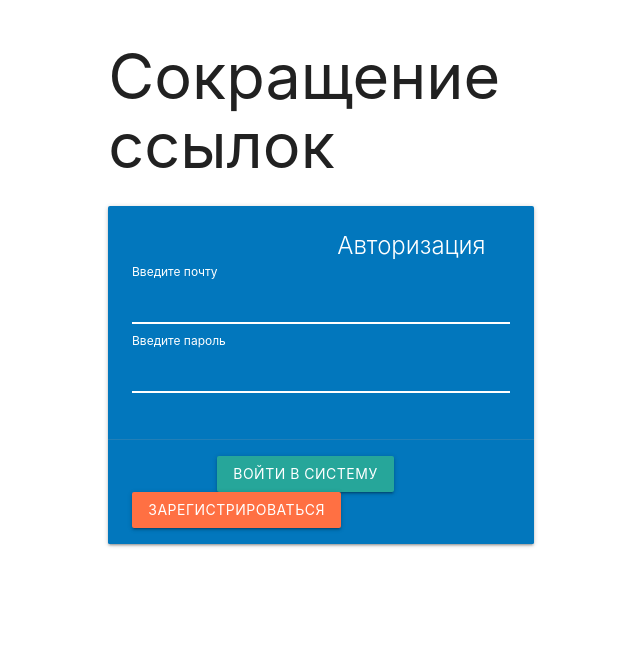
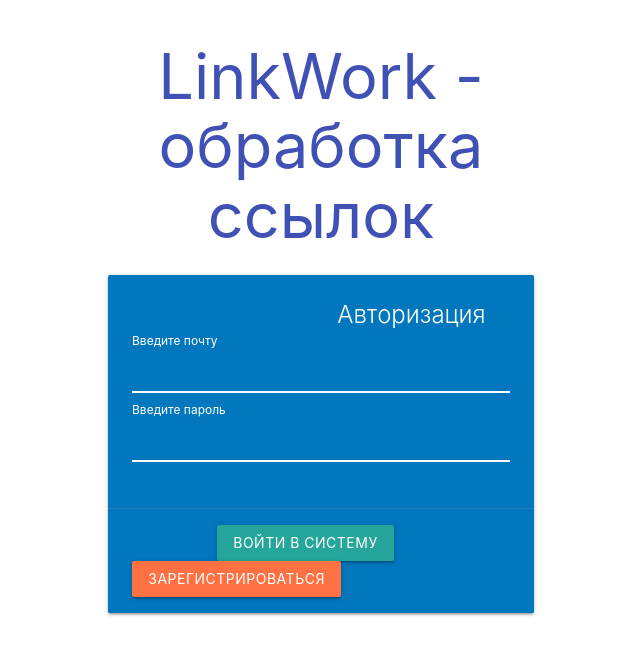
Before and after one commit to headchezze/piproject, a React (Create React App) app in the folder client/: page / in a window 1280 px wide. Shown: the top 654 px of the page, without its empty margins (319-959 px from the left). Built offline with nearby package versions, Linux system fonts and the light colour scheme.

Commit message:
Работа со страницей пользователя

```diff
--- a/client/public/index.html
+++ b/client/public/index.html
@@ -24,7 +24,7 @@
       work correctly both with client-side routing and a non-root public URL.
       Learn how to configure a non-root public URL by running `npm run build`.
     -->
-    <title>React App</title>
+    <title>LinkWork</title>
   </head>
   <body>
     <noscript>You need to enable JavaScript to run this app.</noscript>
--- a/client/src/components/LinksList.js
+++ b/client/src/components/LinksList.js
@@ -3,7 +3,7 @@ import {Link} from 'react-router-dom'
 
 export const LinksList = ({links}) => {
     if (!links.length){
-      return <p className="center">Ссылок нет</p>
+      return <p className="center">У вас еще нет ссылок</p>
     }
     return(
         <table>
--- a/client/src/components/Navbar.js
+++ b/client/src/components/Navbar.js
@@ -14,12 +14,12 @@ export const Navbar = () => {
 
     return (
         <nav>
-            <div className="nav-wrapper blue darken-1" style={{ padding: '0 2rem' }}>
-                <span className="brand-logo">Сокращение ссылок</span>
+            <div className="nav-wrapper indigo" style={{ padding: '0 2rem' }}>
+                <span className="brand-logo">LinkWork</span>
                 <ul id="nav-mobile" className="right hide-on-med-and-down">
-                    <li><NavLink to="/create">Создать</NavLink></li>
-                    <li><NavLink to="/links">Ссылки</NavLink></li>
-                    <li><a href="/" onClick={logoutHandler}>Выйти</a></li>
+                    <li><NavLink to="/links">Личный кабинет</NavLink></li>
+                    <li><NavLink to="/create">Новая ссылка</NavLink></li>
+                    <li><a href="/" onClick={logoutHandler}>Выйти из системы</a></li>
                 </ul>
             </div>
         </nav>
--- a/client/src/pages/AuthPage.js
+++ b/client/src/pages/AuthPage.js
@@ -43,7 +43,7 @@ export const AuthPage = () => {
     return (
         <div className = "row">
             <div className="col s6 offset-s3">
-                <h1>Сокращение ссылок</h1>
+                <h1 class="center-align indigo-text">LinkWork - обработка ссылок</h1>
                 <div className="card light-blue darken-3">
                     <div className="card-content white-text">
                         <span className="card-title" style={{marginLeft: 205}}>Авторизация</span>
```
